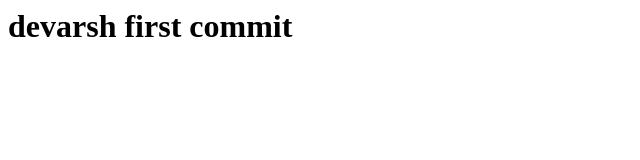
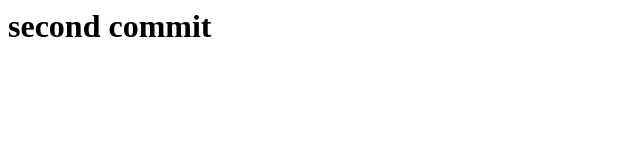
Before and after one commit to devarsh1234/devarsh, a plain HTML site: page index.html in a window 1280 px wide. Shown: the whole page, without its empty margins (0-640 px from the left). Drawn offline with Linux system fonts and the light colour scheme.

Commit message:
second commit

```diff
--- a/index.html
+++ b/index.html
@@ -1 +1 @@
-<h1>devarsh first commit</h1>
+<h1>second commit</h1>
```
